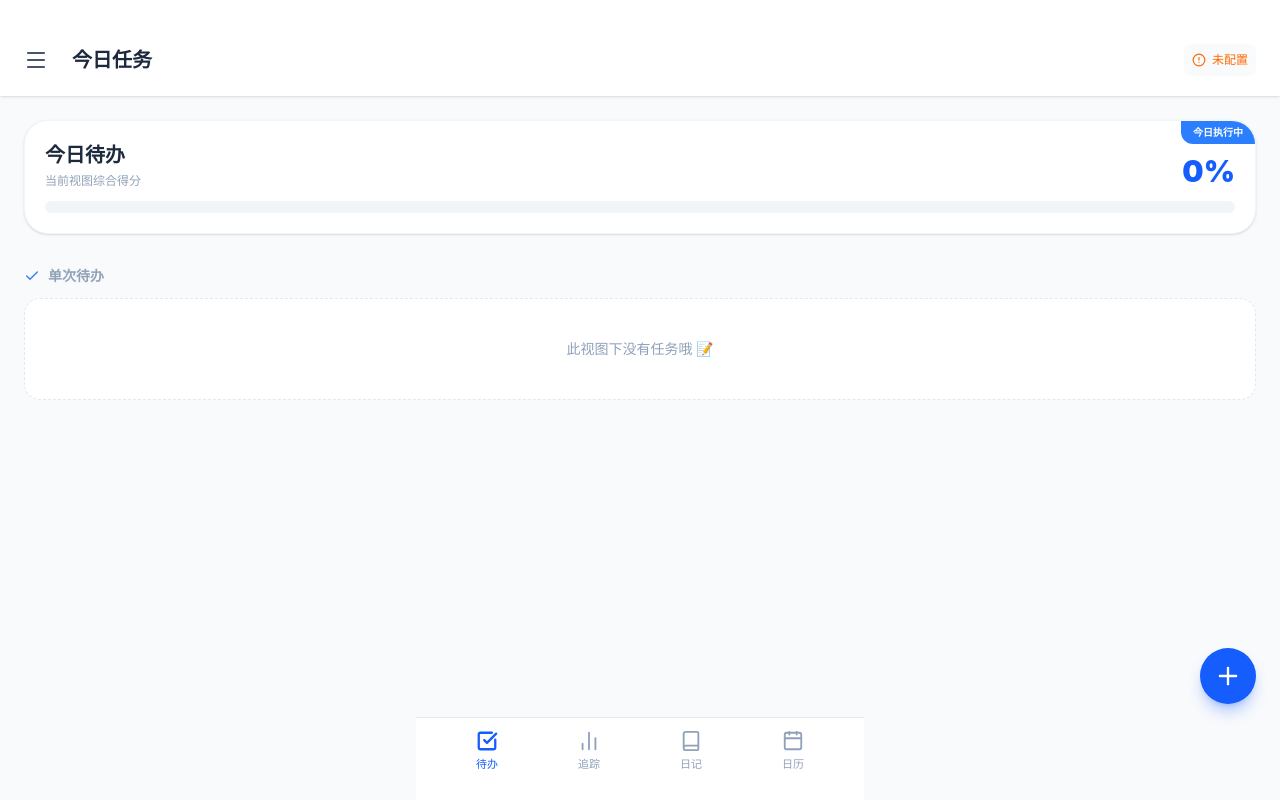
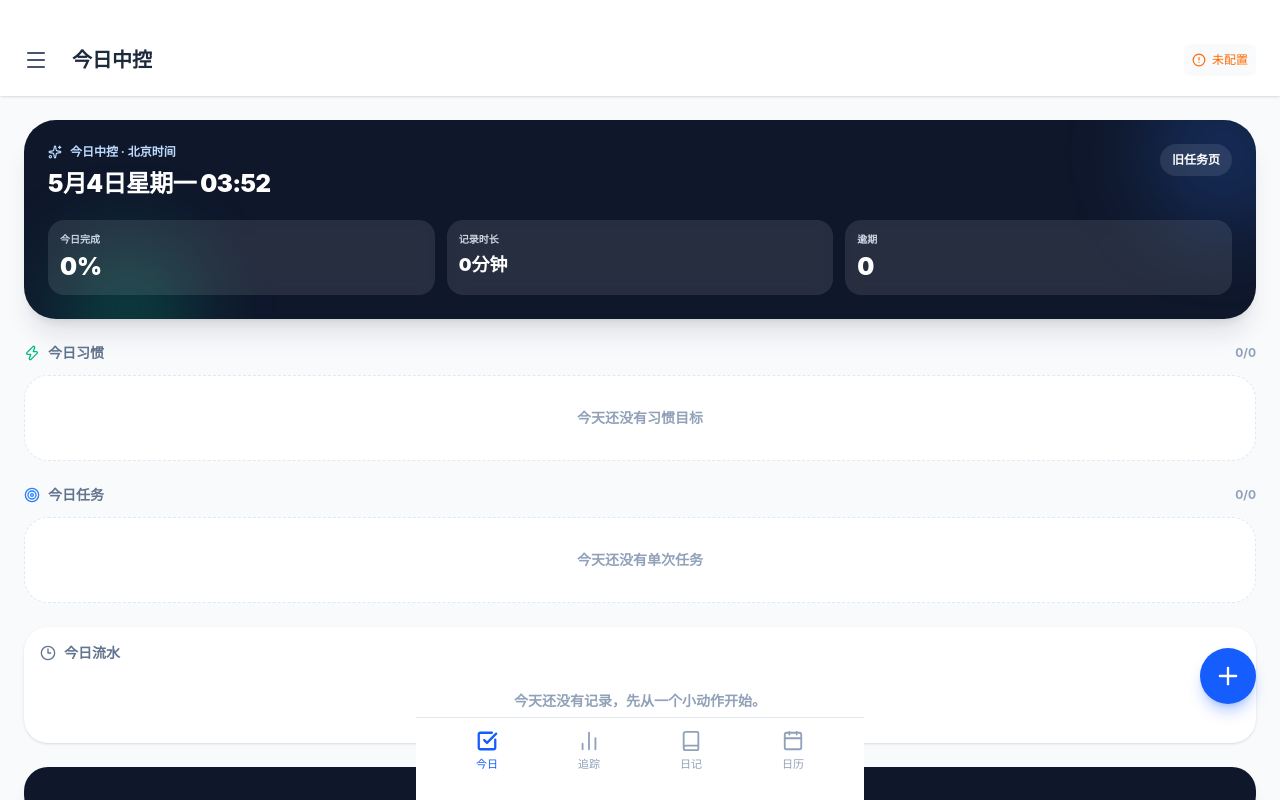
Before and after one commit to Xocks/FocusCenter-App, a React (Vite) app in the folder dashboard/: page / in a window 1280 px wide. Built offline with nearby package versions, Linux system fonts and the light colour scheme.

Commit message:
feat: route today to dashboard

```diff
--- a/dashboard/src/App.jsx
+++ b/dashboard/src/App.jsx
@@ -4,12 +4,12 @@
 import { useData } from './contexts/DataContext'
 
 import TodoView from './components/TodoView.jsx'
+import TodayDashboard from './components/TodayDashboard.jsx'
 import AddModal from './components/AddModal.jsx'
 import SettingsView from './components/SettingsView.jsx'
 import StatsView from './components/StatsView.jsx'
 import LogModal from './components/LogModal.jsx'
 import CalendarView from './components/CalendarView.jsx'
-// 🚀 引入日记/知识库视图
 import DiaryView from './components/DiaryView.jsx'
 
 export default function App() {
@@ -28,7 +28,7 @@
   const androidEase = { type: 'tween', ease: [0.0, 0.0, 0.2, 1], duration: 0.3 }
 
   const tabs = [
-    { id: 'today', label: '待办', icon: CheckSquare },
+    { id: 'today', label: '今日', icon: CheckSquare },
     { id: 'stats', label: '追踪', icon: BarChart2 },
     { id: 'diary', label: '日记', icon: Book },
     { id: 'calendar', label: '日历', icon: CalendarIcon },
@@ -68,7 +68,8 @@
               <Menu size={24} />
             </button>
             <h1 className="text-xl font-bold text-slate-800">
-              {currentRoute.path === 'today' && '今日任务'}
+              {currentRoute.path === 'today' && '今日中控'}
+              {currentRoute.path === 'tasks' && '完整任务'}
               {currentRoute.path === 'inbox' && '收集箱'}
               {currentRoute.path === 'group' && groups.find(g => g.id === currentRoute.params?.id)?.title}
               {currentRoute.path === 'stats' && '时间统计'}
@@ -103,19 +104,18 @@
       )}
 
       <main className="flex-1 overflow-y-auto relative bg-slate-50">
-        {currentRoute.path === 'today' && <div className="p-6 pb-24"><TodoView onEdit={(item) => { setEditingItem(item); setIsAddModalOpen(true); }} onLog={(item) => setLoggingItem(item)} filterGroupId={null} /></div>}
+        {currentRoute.path === 'today' && <div className="p-6 pb-24"><TodayDashboard onEdit={(item) => { setEditingItem(item); setIsAddModalOpen(true); }} onLog={(item) => setLoggingItem(item)} onOpenTasks={() => handleNav('tasks')} /></div>}
+        {currentRoute.path === 'tasks' && <div className="p-6 pb-24"><TodoView onEdit={(item) => { setEditingItem(item); setIsAddModalOpen(true); }} onLog={(item) => setLoggingItem(item)} filterGroupId={null} /></div>}
         {currentRoute.path === 'inbox' && <div className="p-6 pb-24"><TodoView onEdit={(item) => { setEditingItem(item); setIsAddModalOpen(true); }} onLog={(item) => setLoggingItem(item)} filterGroupId="inbox" /></div>}
         {currentRoute.path === 'group' && <div className="p-6 pb-24"><TodoView onEdit={(item) => { setEditingItem(item); setIsAddModalOpen(true); }} onLog={(item) => setLoggingItem(item)} filterGroupId={currentRoute.params.id} /></div>}
 
         {currentRoute.path === 'settings' && <SettingsView onBack={() => handleNav('today')} />}
         {currentRoute.path === 'stats' && <StatsView />}
         {currentRoute.path === 'calendar' && <CalendarView />}
-
-        {/* 🚀 挂载我们的数字花园阅读器 */}
         {currentRoute.path === 'diary' && <DiaryView />}
       </main>
 
-      {(currentRoute.path === 'today' || currentRoute.path === 'group' || currentRoute.path === 'inbox') && (
+      {(currentRoute.path === 'today' || currentRoute.path === 'tasks' || currentRoute.path === 'group' || currentRoute.path === 'inbox') && (
         <motion.button whileTap={{ scale: 0.9 }} onClick={() => { setEditingItem(null); setIsAddModalOpen(true); }} className="absolute bottom-24 right-6 w-14 h-14 bg-blue-600 text-white rounded-full flex items-center justify-center shadow-lg shadow-blue-600/30 z-20">
           <Plus size={28} />
         </motion.button>
@@ -148,7 +148,8 @@
 
               <div className="p-4 flex-1 overflow-y-auto space-y-6">
                 <div className="space-y-1">
-                  <button onClick={() => handleNav('today')} className={`w-full flex items-center gap-3 px-4 py-3 rounded-2xl font-bold transition-colors ${currentRoute.path === 'today' ? 'bg-blue-100 text-blue-700' : 'text-slate-600 hover:bg-slate-200'}`}><LayoutList size={20} /> 今日任务</button>
+                  <button onClick={() => handleNav('today')} className={`w-full flex items-center gap-3 px-4 py-3 rounded-2xl font-bold transition-colors ${currentRoute.path === 'today' ? 'bg-blue-100 text-blue-700' : 'text-slate-600 hover:bg-slate-200'}`}><LayoutList size={20} /> 今日中控</button>
+                  <button onClick={() => handleNav('tasks')} className={`w-full flex items-center gap-3 px-4 py-3 rounded-2xl font-bold transition-colors ${currentRoute.path === 'tasks' ? 'bg-blue-100 text-blue-700' : 'text-slate-600 hover:bg-slate-200'}`}><CheckSquare size={20} /> 完整任务</button>
                   <button onClick={() => handleNav('inbox')} className={`w-full flex items-center gap-3 px-4 py-3 rounded-2xl font-bold transition-colors ${currentRoute.path === 'inbox' ? 'bg-slate-200 text-slate-800' : 'text-slate-600 hover:bg-slate-200'}`}><Inbox size={20} /> 收集箱 (未分组)</button>
                 </div>
                 <div>
```
